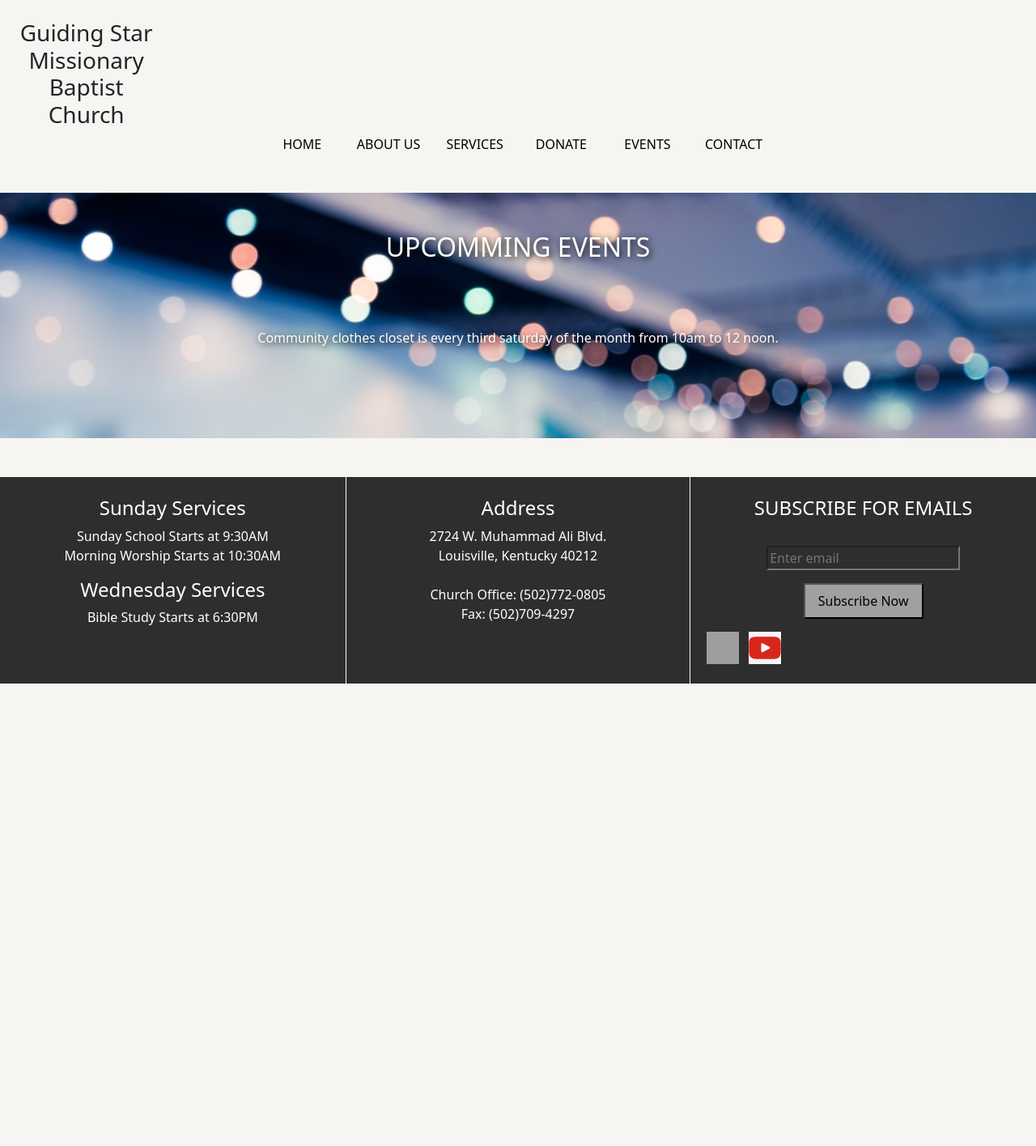
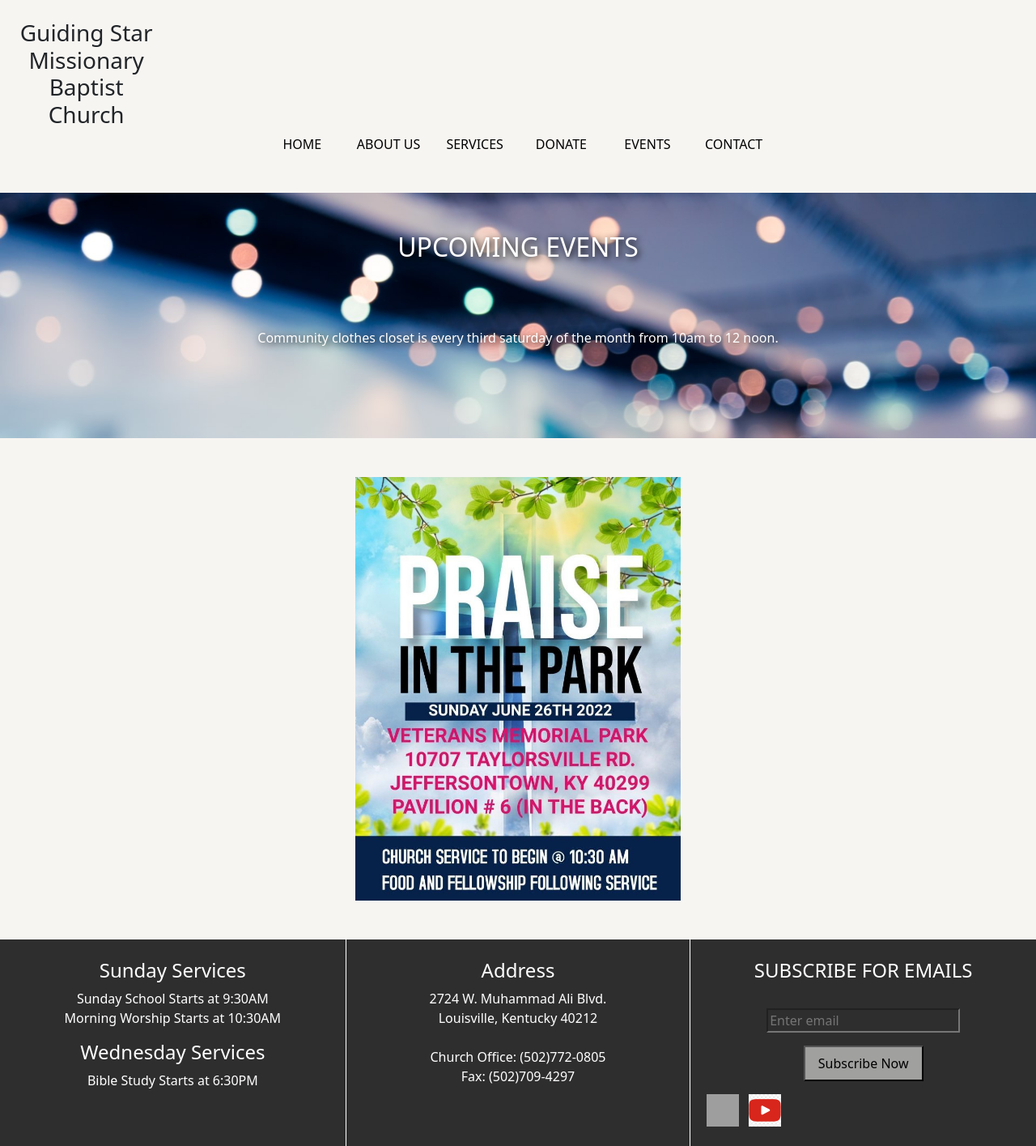
Before and after one commit to JimmyMorgan7979/guiding, a Node server app: page /events in a window 1280 px wide. Shown: the whole page at 81% size. Before the commit the page ends 844 px from the top, so only its background shows below. Run offline with Node 20, Linux system fonts and the light colour scheme; some libraries are stand-ins or nearby versions; grey boxes are pictures that could not be loaded.

Commit message:
Added event, correct spelling, style events page, added google form for contact

```diff
--- a/views/donate.ejs
+++ b/views/donate.ejs
@@ -14,7 +14,7 @@
     <div class="col-sm-2 px-4">
         <div class="bg-danger"><img src="static/images/giveonline.jpg"  width="100%" height="100%"></div>
         <h4 class="bb">GIVE ONLINE</h4>
-        <p>Donations are always welcomed and appreciated. </p>
+        <p>Tithe or Donate online safely and securely by clicking the link below</p>
         <a class="small" href="https://www.givelify.com/donate/guiding-star-missionary-baptist-church-gsmbclou-louisville-ky-2j7wy5MTQ5NzYxMQ==/donation/amount">GIVE TODAY >></a>
     </div>
 
--- a/views/events.ejs
+++ b/views/events.ejs
@@ -1,8 +1,24 @@
 <div class="row py-5 text-center text-white justify-content-center">
     <div class="col-12 fullbg py-5" style="background-image: url('static/images/eventbackground.jpg');">
-        <h2 class="pb-4">UPCOMMING EVENTS</h2>
+        <h2 class="pb-4">UPCOMING EVENTS</h2>
         <p class="py-5">
             Community clothes closet is every third saturday of the month from 10am to 12 noon.
         </p>
+
+
+
     </div>
+    <div class="col-sm-4 pt-5">
+        <img src="static/images/pitp.jpg" width="100%" height="100%">
+    </div>
+
 </div>
+
+
+
+<!-- <div class="row py-5 hoursbg justify-content-center">
+<div class="col-sm-4 text-right">
+    <img src="static/images/pitp.jpg" width="100%" height="100%">
+</div>
+
+</div> -->
```
Also changed, not shown: public/images/pitp.jpg (added).
